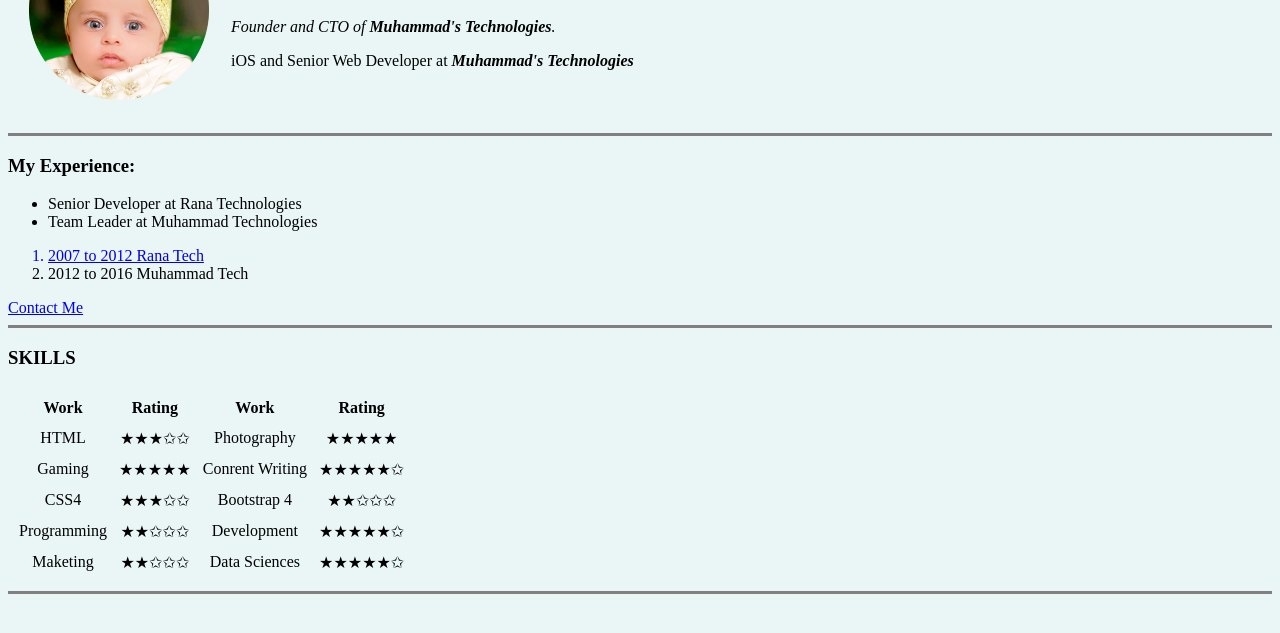
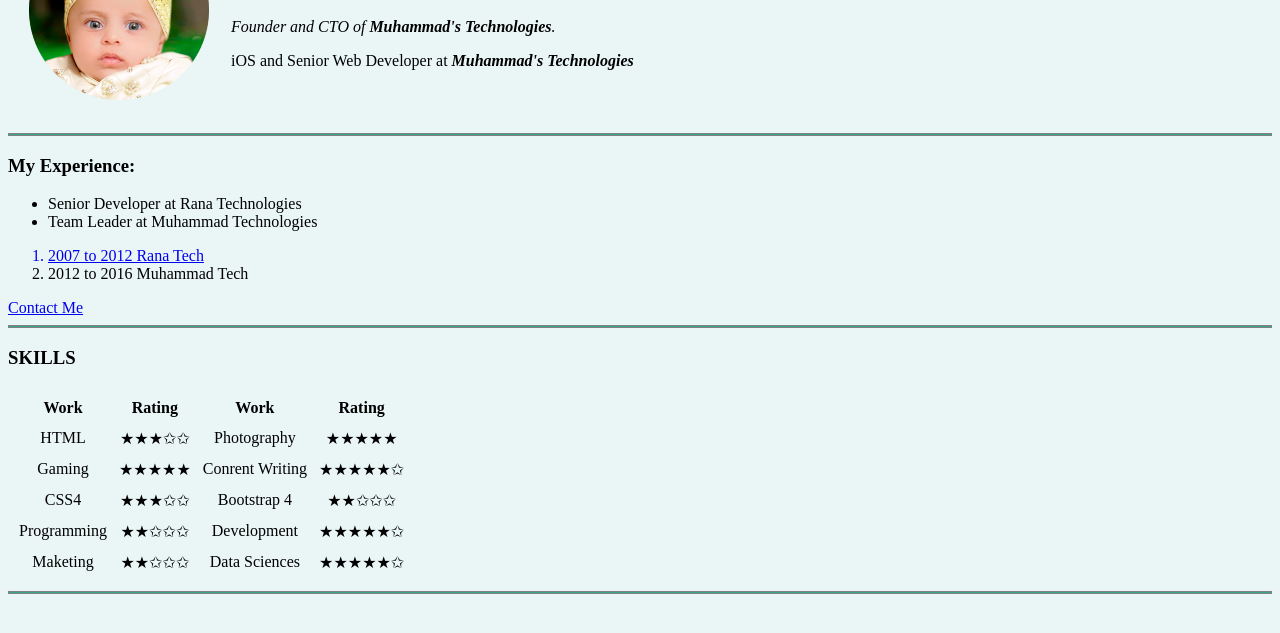
Before and after one commit to UmerGashkori/cv, a plain HTML site: page index.html in a window 1280 px wide. Shown: the part 109-742 px from the top of the page. Drawn offline with Linux system fonts and the light colour scheme.

Commit message:
index.html

```diff
--- a/index.html
+++ b/index.html
@@ -4,6 +4,10 @@
         body
         {
             background-color: #EAF6F6;
+        }
+        hr
+        {
+            background-color: #39A488;
         }
     </style>
     <head>
```
